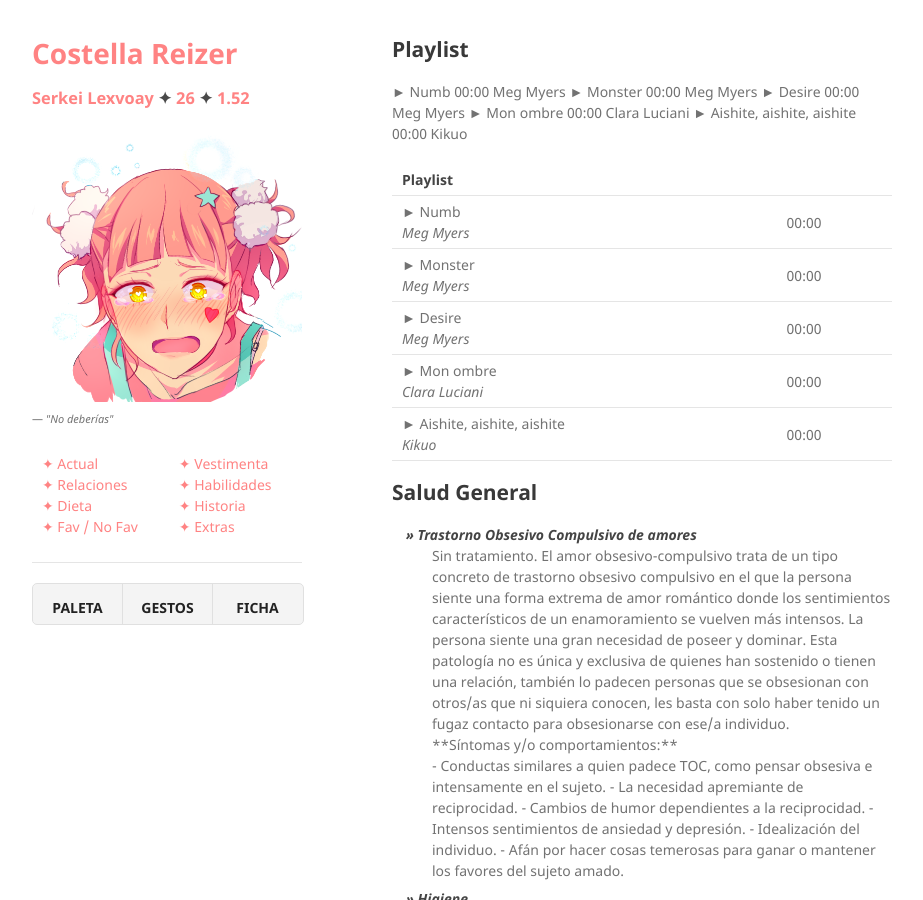
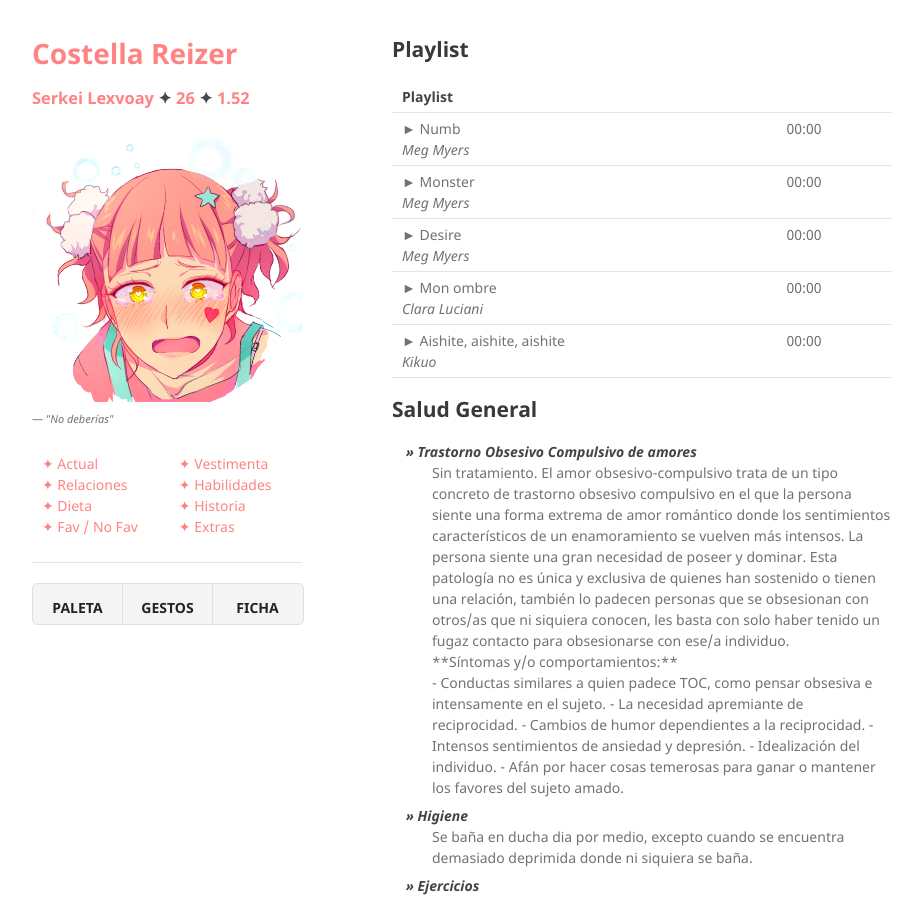
Before and after one commit to BlairSander/costella, a Jekyll site: the page built from extras.md, in a window 1280 px wide and 900 px high. Shown: the whole window, without its empty margins (178-1101 px from the left). Built offline with Jekyll 4.4.1, drawn with Linux system fonts in a browser that asks for light colours; our own code applies the rules of GitHub Pages for plain Markdown files.

Commit message:
Update extras.md

```diff
--- a/extras.md
+++ b/extras.md
@@ -2,24 +2,14 @@
 layout: default
 ---
 ## Playlist
-► Numb  			00:00
-Meg Myers
-► Monster  			00:00
-Meg Myers
-► Desire 			00:00
-Meg Myers
-► Mon ombre			00:00
-Clara Luciani
-► Aishite, aishite, aishite	00:00
-Kikuo
 
 | Playlist |   |
 |:----------------------|:------------------|
-| ► Numb  <br> _Meg Myers_ | 00:00 <br> |
-| ► Monster  <br> _Meg Myers_ | 00:00 <br> |
-| ► Desire  <br> _Meg Myers_ | 00:00 <br> |
-| ► Mon ombre  <br> _Clara Luciani_ | 00:00<br>  |
-| ► Aishite, aishite, aishite  <br> _Kikuo_| 00:00 <br> |
+| ► Numb  <br> _Meg Myers_ | 00:00 <br>&nbsp; |
+| ► Monster  <br> _Meg Myers_ | 00:00 <br>&nbsp; |
+| ► Desire  <br> _Meg Myers_ | 00:00 <br>&nbsp; |
+| ► Mon ombre  <br> _Clara Luciani_ | 00:00<br> &nbsp; |
+| ► Aishite, aishite, aishite  <br> _Kikuo_| 00:00 <br>&nbsp; |
 
 
 
```
